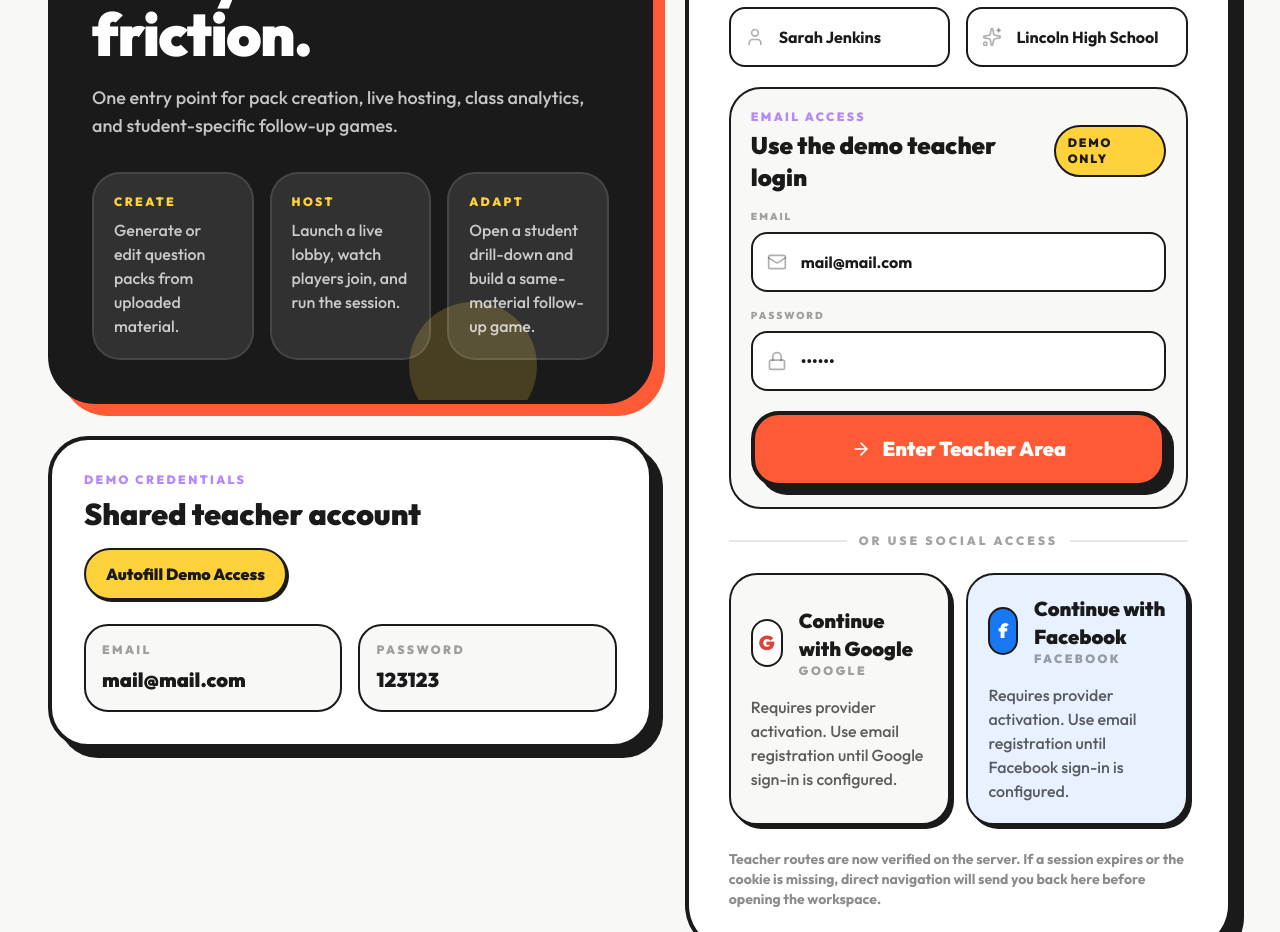
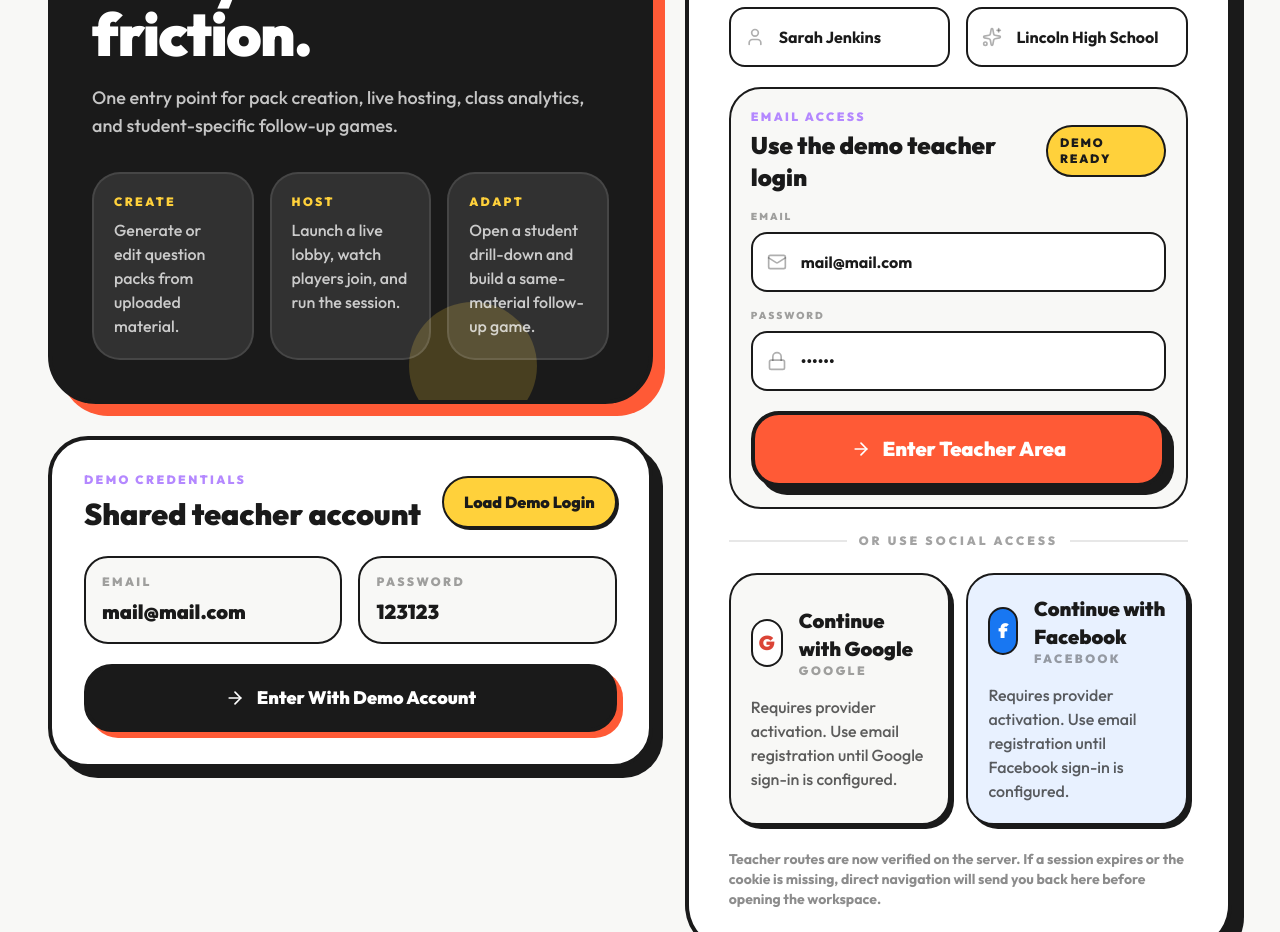
Before and after one commit to EyalWorkNow/quizzi, a React (Vite) app: page /auth in a window 1280 px wide. Shown: the part 360-1292 px from the top of the page. Built offline with nearby package versions, Linux system fonts and the light colour scheme; no server answers.

Commit message:
Improve demo teacher sign-in flow

```diff
--- a/src/client/pages/Auth.tsx
+++ b/src/client/pages/Auth.tsx
@@ -86,6 +86,15 @@ export default function Auth() {
     });
   };
 
+  const applyDemoCredentials = () => {
+    setMode('login');
+    setEmail(DEMO_TEACHER_EMAIL);
+    setPassword(DEMO_TEACHER_PASSWORD);
+    setConfirmPassword('');
+    setError('');
+    setFeedback('');
+  };
+
   const completeAccess = ({
     session,
     successMessage,
@@ -107,22 +116,26 @@ export default function Auth() {
     setError('');
     setFeedback('');
     setPendingAction('password');
+    const normalizedEmail = email.trim().toLowerCase();
+    const useDemoAccount =
+      normalizedEmail === DEMO_TEACHER_EMAIL.toLowerCase() && password === DEMO_TEACHER_PASSWORD;
+    const accessMode: AccessMode = useDemoAccount ? 'login' : mode;
     void trackTeacherAuthEvent({
       action: 'sign_in',
       provider: 'password',
       result: 'attempt',
-      mode,
+      mode: accessMode,
     });
 
     try {
-      if (mode === 'create') {
+      if (accessMode === 'create') {
         if (password !== confirmPassword) {
           throw new Error('Password confirmation does not match.');
         }
       }
 
       const session =
-        mode === 'create'
+        accessMode === 'create'
           ? await registerTeacherWithPassword({
               email,
               password,
@@ -138,15 +151,17 @@ export default function Auth() {
       completeAccess({
         session,
         successMessage:
-          mode === 'create'
+          accessMode === 'create'
             ? 'Teacher account created and signed in.'
+            : useDemoAccount
+              ? 'Signed in with the demo teacher account.'
               : 'Signed in successfully.',
       });
       void trackTeacherAuthEvent({
         action: 'sign_in',
         provider: 'password',
         result: 'success',
-        mode,
+        mode: accessMode,
       });
     } catch (loginError: any) {
       setError(loginError?.message || 'Unable to sign in right now.');
@@ -154,7 +169,48 @@ export default function Auth() {
         action: 'sign_in',
         provider: 'password',
         result: 'failure',
-        mode,
+        mode: accessMode,
+        errorCode: toAnalyticsErrorCode(loginError),
+      });
+    } finally {
+      setPendingAction(null);
+    }
+  };
+
+  const handleDemoAccess = async () => {
+    applyDemoCredentials();
+    setPendingAction('password');
+    void trackTeacherAuthEvent({
+      action: 'sign_in',
+      provider: 'password',
+      result: 'attempt',
+      mode: 'login',
+    });
+
+    try {
+      const session = await signInTeacherWithPassword({
+        email: DEMO_TEACHER_EMAIL,
+        password: DEMO_TEACHER_PASSWORD,
+        name,
+        school,
+      });
+      completeAccess({
+        session,
+        successMessage: 'Signed in with the demo teacher account.',
+      });
+      void trackTeacherAuthEvent({
+        action: 'sign_in',
+        provider: 'password',
+        result: 'success',
+        mode: 'login',
+      });
+    } catch (loginError: any) {
+      setError(loginError?.message || 'Demo sign-in is unavailable right now.');
+      void trackTeacherAuthEvent({
+        action: 'sign_in',
+        provider: 'password',
+        result: 'failure',
+        mode: 'login',
         errorCode: toAnalyticsErrorCode(loginError),
       });
     } finally {
@@ -273,14 +329,10 @@ export default function Auth() {
               </div>
               <button
                 type="button"
-                onClick={() => {
-                  setEmail(DEMO_TEACHER_EMAIL);
-                  setPassword(DEMO_TEACHER_PASSWORD);
-                  setError('');
-                }}
+                onClick={applyDemoCredentials}
                 className="px-5 py-3 rounded-full bg-brand-yellow border-2 border-brand-dark font-black shadow-[2px_2px_0px_0px_#1A1A1A]"
               >
-                Autofill Demo Access
+                Load Demo Login
               </button>
             </div>
 
@@ -288,6 +340,16 @@ export default function Auth() {
               <CredentialCard label="Email" value={DEMO_TEACHER_EMAIL} />
               <CredentialCard label="Password" value={DEMO_TEACHER_PASSWORD} />
             </div>
+
+            <button
+              type="button"
+              onClick={handleDemoAccess}
+              disabled={pendingAction !== null}
+              className="mt-5 w-full px-6 py-4 bg-brand-dark text-white border-4 border-brand-dark rounded-[1.75rem] font-black text-lg flex items-center justify-center gap-3 shadow-[6px_6px_0px_0px_#FF5A36] disabled:opacity-60"
+            >
+              {pendingAction === 'password' ? <LoaderCircle className="w-5 h-5 animate-spin" /> : <ArrowRight className="w-5 h-5" />}
+              Enter With Demo Account
+            </button>
           </motion.div>
         </section>
 
@@ -351,14 +413,7 @@ export default function Auth() {
           <div className="grid grid-cols-2 gap-3 mb-8">
             <button
               type="button"
-          onClick={() => {
-            setMode('login');
-            setError('');
-            setFeedback('');
-            setEmail(DEMO_TEACHER_EMAIL);
-            setPassword(DEMO_TEACHER_PASSWORD);
-            setConfirmPassword('');
-          }}
+              onClick={applyDemoCredentials}
               className={`px-5 py-4 rounded-2xl border-2 border-brand-dark font-black ${mode === 'login' ? 'bg-brand-dark text-white' : 'bg-brand-bg text-brand-dark'}`}
             >
               Sign In
@@ -418,10 +473,10 @@ export default function Auth() {
               <div className="flex items-center justify-between gap-3 mb-4">
                 <div>
                   <p className="text-xs font-black uppercase tracking-[0.2em] text-brand-purple mb-1">Email Access</p>
-                  <h3 className="text-2xl font-black">Use the demo teacher login</h3>
+                  <h3 className="text-2xl font-black">{mode === 'create' ? 'Create a teacher account' : 'Use the demo teacher login'}</h3>
                 </div>
-                <span className="px-3 py-2 rounded-full bg-brand-yellow border-2 border-brand-dark text-xs font-black uppercase tracking-[0.15em]">
-                  Demo Only
+                <span className={`px-3 py-2 rounded-full border-2 border-brand-dark text-xs font-black uppercase tracking-[0.15em] ${mode === 'create' ? 'bg-white' : 'bg-brand-yellow'}`}>
+                  {mode === 'create' ? 'Secure Sign-Up' : 'Demo Ready'}
                 </span>
               </div>
 
```
Also changed, not shown: 1 other file (tests, documents, lock files or other folders). Lines whose indentation alone changed are shown as unchanged.
